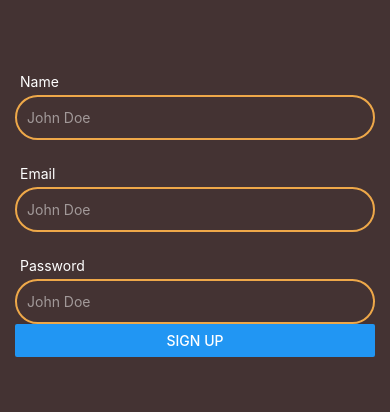
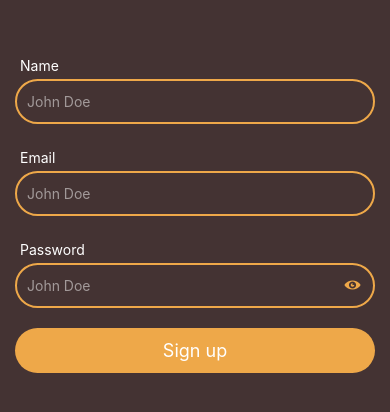
Before and after one commit to devTam/Rhythm, a React Native app in the folder RhythmPlayer/: screen / in a window 390 px wide. Shown: the part 210-622 px from the top of the page. Built offline with nearby package versions, Linux system fonts and the light colour scheme.

Commit message:
sign up reusables with animations

```diff
--- a/RhythmPlayer/babel.config.js
+++ b/RhythmPlayer/babel.config.js
@@ -15,5 +15,6 @@ module.exports = {
         },
       },
     ],
+    ['react-native-reanimated/plugin'],
   ],
 };
--- a/RhythmPlayer/package.json
+++ b/RhythmPlayer/package.json
@@ -13,6 +13,8 @@
     "formik": "^2.4.5",
     "react": "18.2.0",
     "react-native": "0.73.6",
+    "react-native-reanimated": "^3.8.1",
+    "react-native-vector-icons": "^10.0.3",
     "yup": "^1.4.0"
   },
   "devDependencies": {
@@ -25,6 +27,7 @@
     "@react-native/typescript-config": "0.73.1",
     "@tsconfig/react-native": "^3.0.3",
     "@types/react": "^18.2.6",
+    "@types/react-native-vector-icons": "^6.4.18",
     "@types/react-test-renderer": "^18.0.0",
     "babel-jest": "^29.6.3",
     "babel-plugin-module-resolver": "^5.0.0",
--- a/RhythmPlayer/src/components/form/AuthInputField.tsx
+++ b/RhythmPlayer/src/components/form/AuthInputField.tsx
@@ -1,5 +1,6 @@
-import {FC} from 'react';
+import {FC, ReactNode, useEffect} from 'react';
 import {
+  Pressable,
   StyleProp,
   StyleSheet,
   Text,
@@ -7,6 +8,13 @@ import {
   View,
   ViewStyle,
 } from 'react-native';
+import Animated, {
+  useAnimatedStyle,
+  useSharedValue,
+  withSequence,
+  withSpring,
+  withTiming,
+} from 'react-native-reanimated';
 import colors from 'utils/colors';
 import AppInput from 'ui/AppInput';
 import {useFormikContext} from 'formik';
@@ -19,6 +27,8 @@ interface Props {
   autoCapitalize?: TextInputProps['autoCapitalize'];
   secureTextEntry?: TextInputProps['secureTextEntry'];
   containerStyle?: StyleProp<ViewStyle>;
+  rightIcon?: ReactNode;
+  onRightIconPress?: () => void
 }
 
 const AuthInputField: FC<Props> = ({
@@ -29,18 +39,45 @@ const AuthInputField: FC<Props> = ({
   autoCapitalize,
   secureTextEntry,
   containerStyle,
+  rightIcon,
+  onRightIconPress
 }) => {
+  const inputTransformValue = useSharedValue(0);
   const {handleChange, values, errors, handleBlur, touched} = useFormikContext<{
     [key: string]: string;
   }>();
 
   const errorMsg = touched[name] && errors[name] ? errors[name] : '';
+
+  const shakeUI = () => {
+    inputTransformValue.value = withSequence(
+      withTiming(-10, {duration: 50}),
+      withSpring(0, {
+        damping: 8,
+        mass: 0.5,
+        stiffness: 1000,
+        restDisplacementThreshold: 0.1,
+      }),
+    );
+  };
+  const inputStyle = useAnimatedStyle(() => {
+    return {
+      transform: [{translateX: inputTransformValue.value}],
+    };
+  });
+
+  useEffect(() => {
+    if (errorMsg) {
+      shakeUI();
+    }
+  }, [errorMsg]);
   return (
-    <View style={[styles.container, containerStyle]}>
+    <Animated.View style={[containerStyle, inputStyle]}>
       <View style={styles.labelContainer}>
         <Text style={styles.label}>{label}</Text>
         <Text style={styles.errorMsg}>{errorMsg}</Text>
       </View>
+      <View>
         <AppInput
           placeholder={placeholder}
           keyboardType={keyboardType}
@@ -50,12 +87,15 @@ const AuthInputField: FC<Props> = ({
           value={values[name]}
           onBlur={handleBlur(name)}
         />
+        {rightIcon && (
+          <Pressable onPress={onRightIconPress} style={styles.rightIcon}>{rightIcon}</Pressable>
+        )}
       </View>
+    </Animated.View>
   );
 };
 
 const styles = StyleSheet.create({
-  container: {},
   labelContainer: {
     flexDirection: 'row',
     alignItems: 'center',
@@ -66,6 +106,15 @@ const styles = StyleSheet.create({
     color: colors.CONTRAST,
   },
   errorMsg: {color: colors.ERROR},
+  rightIcon: {
+    width: 45,
+    height: 45,
+    position: 'absolute',
+    top: 0,
+    right: 0,
+    justifyContent: 'center',
+    alignItems: 'center',
+  },
 });
 
 export default AuthInputField;
--- a/RhythmPlayer/src/components/form/SubmitBtn.tsx
+++ b/RhythmPlayer/src/components/form/SubmitBtn.tsx
@@ -1,6 +1,7 @@
 import {FC} from 'react';
 import { useFormikContext } from 'formik';
 import {Button, StyleSheet} from 'react-native';
+import AppBtn from 'ui/AppBtn';
 
 interface Props {
   title: string;
@@ -8,7 +9,7 @@ interface Props {
 
 const SubmitBtn: FC<Props> = ({title}) => {
     const {handleSubmit} = useFormikContext()
-  return <Button onPress={() => handleSubmit()} title={title} />;
+  return <AppBtn onPress={() => handleSubmit()} title={title} />;
 };
 
 const styles = StyleSheet.create({
--- /dev/null
+++ b/RhythmPlayer/src/ui/AppBtn.tsx
@@ -0,0 +1,31 @@
+import {FC} from 'react';
+import {StyleSheet, Pressable, Text} from 'react-native';
+import colors from 'utils/colors';
+
+interface Props {
+    title: string
+    onPress?: () => void
+}
+
+const AppBtn: FC<Props> = ({title, onPress}) => {
+  return <Pressable onPress={onPress} style={styles.container}>
+    <Text style={styles.title}>{title}</Text>
+  </Pressable>;
+};
+
+const styles = StyleSheet.create({
+  container: {
+    width: "100%",
+    height: 45,
+    backgroundColor: colors.SECONDARY,
+    alignItems: "center",
+    justifyContent: "center",
+    borderRadius: 25
+  },
+  title: {
+    color: colors.CONTRAST,
+    fontSize: 18
+  }
+});
+
+export default AppBtn;
--- /dev/null
+++ b/RhythmPlayer/src/ui/PasswordVisibilityIcon.tsx
@@ -0,0 +1,17 @@
+import {FC} from 'react';
+import Icon from 'react-native-vector-icons/Entypo';
+import colors from 'utils/colors';
+
+interface Props {
+  privateIcon?: boolean;
+}
+
+const PasswordVisibilityIcon: FC<Props> = ({privateIcon}) => {
+  return privateIcon ? (
+    <Icon name="eye" color={colors.SECONDARY} size={16} />
+  ) : (
+    <Icon name="eye-with-line" color={colors.SECONDARY} size={16} />
+  );
+};
+
+export default PasswordVisibilityIcon;
--- a/RhythmPlayer/src/views/auth/SignUp.tsx
+++ b/RhythmPlayer/src/views/auth/SignUp.tsx
@@ -1,4 +1,4 @@
-import {FC} from 'react';
+import {FC, useState} from 'react';
 import {StyleSheet, SafeAreaView, View} from 'react-native';
 import * as yup from 'yup';
 
@@ -6,6 +6,7 @@ import colors from 'utils/colors';
 import AuthInputField from 'components/form/AuthInputField';
 import Form from 'components/form';
 import SubmitBtn from 'components/form/SubmitBtn';
+import PasswordVisibilityIcon from 'ui/PasswordVisibilityIcon';
 
 const signupSchema = yup.object({
   name: yup
@@ -31,11 +32,17 @@ const signupSchema = yup.object({
 
 interface Props {}
 
+const initialValues = {
+  name: '',
+  email: '',
+  password: '',
+};
+
 const SignUp: FC<Props> = props => {
-  const initialValues = {
-    name: '',
-    email: '',
-    password: '',
+  const [secureEntry, setSecureEntry] = useState(true);
+
+  const togglePasswordView = () => {
+    setSecureEntry(!secureEntry);
   };
 
   return (
@@ -65,7 +72,10 @@ const SignUp: FC<Props> = props => {
             label="Password"
             placeholder="*********"
             autoCapitalize="none"
-            secureTextEntry
+            secureTextEntry={secureEntry}
+            containerStyle={styles.marginBottom}
+            rightIcon={<PasswordVisibilityIcon privateIcon={secureEntry} />}
+            onRightIconPress={togglePasswordView}
           />
           <SubmitBtn title="Sign up" />
         </View>
```
Also changed, not shown: 4 other files (tests, documents, lock files or other folders). Lines whose indentation alone changed are shown as unchanged.
